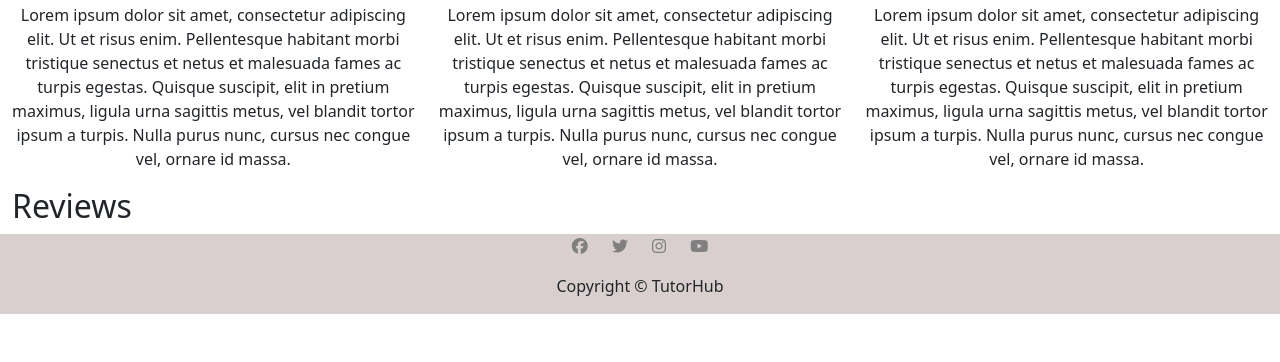
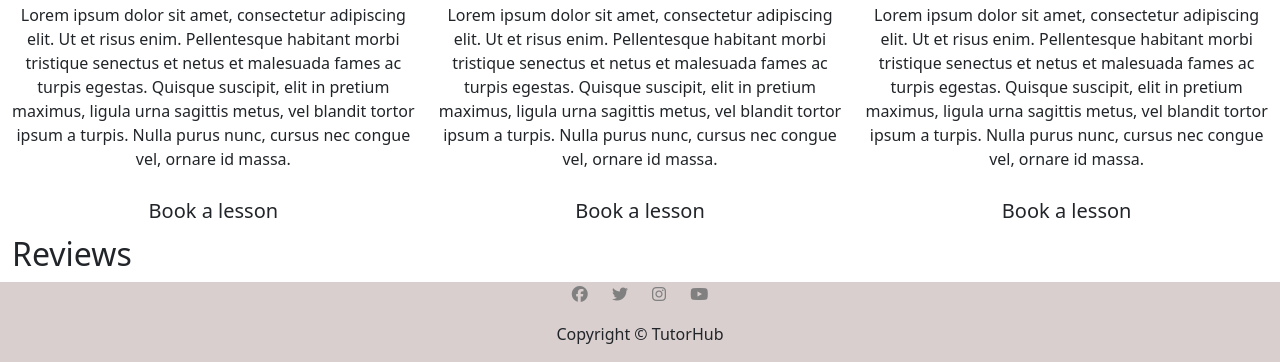
Before and after one commit to sophiebatten123/Tutoring-Hub, a Django app: page / in a window 1280 px wide. Shown: the part 1051-1413 px from the top of the page. Before the commit the page ends 1365 px from the top, so only its background shows below. Run offline with Django 3.2, Linux system fonts and the light colour scheme; some libraries are stand-ins or nearby versions.

Commit message:
Temporary book in a lesson buttons have been added to help understand the functionality of the site

```diff
--- a/home/templates/home/index.html
+++ b/home/templates/home/index.html
@@ -38,6 +38,7 @@
                     tristique senectus et netus et malesuada fames ac turpis egestas. Quisque suscipit, elit in pretium maximus,
                     ligula urna sagittis metus, vel blandit tortor ipsum a turpis. Nulla purus nunc, cursus nec congue vel,
                     ornare id massa.</p>
+                <button class="btn btn-signup btn-lg">Book a lesson</button>
             </div>
         </div>
         <div class="col-4 center">
@@ -52,6 +53,7 @@
                     tristique senectus et netus et malesuada fames ac turpis egestas. Quisque suscipit, elit in pretium maximus,
                     ligula urna sagittis metus, vel blandit tortor ipsum a turpis. Nulla purus nunc, cursus nec congue vel,
                     ornare id massa.</p>
+                <button class="btn btn-signup btn-lg">Book a lesson</button>
             </div>
         </div>
         <div class="col-4 center">
@@ -67,6 +69,7 @@
                     tristique senectus et netus et malesuada fames ac turpis egestas. Quisque suscipit, elit in pretium maximus,
                     ligula urna sagittis metus, vel blandit tortor ipsum a turpis. Nulla purus nunc, cursus nec congue vel,
                     ornare id massa.</p>
+                <button class="btn btn-signup btn-lg">Book a lesson</button>
             </div>
         </div>
     </div>
```
